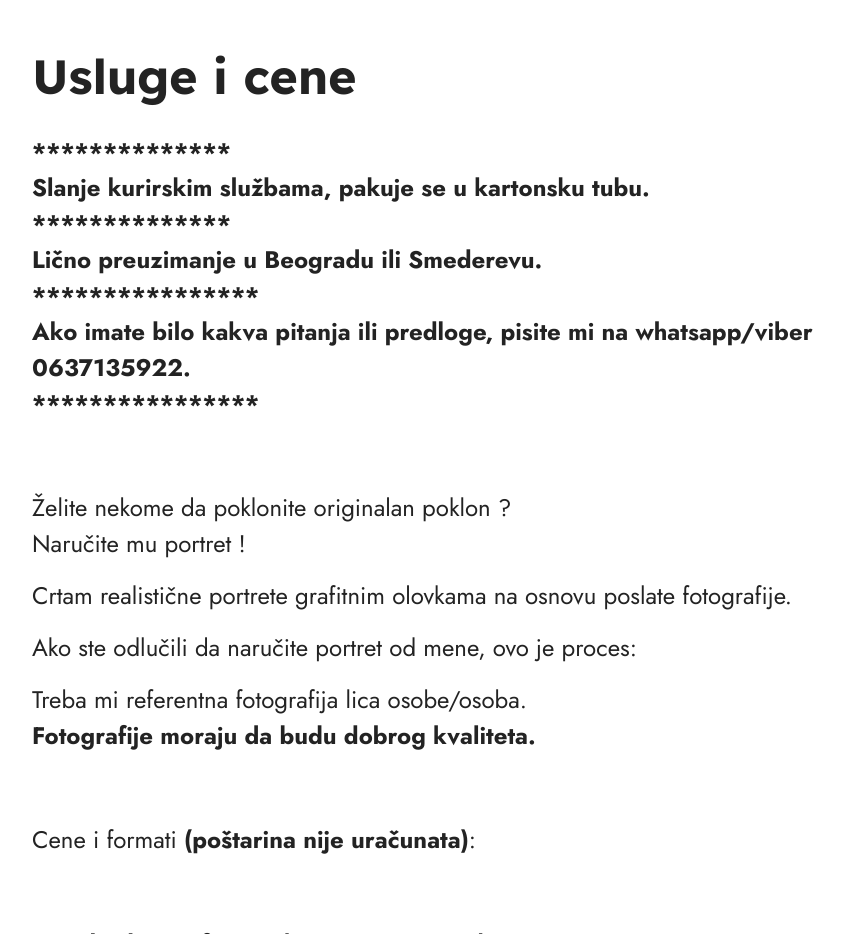
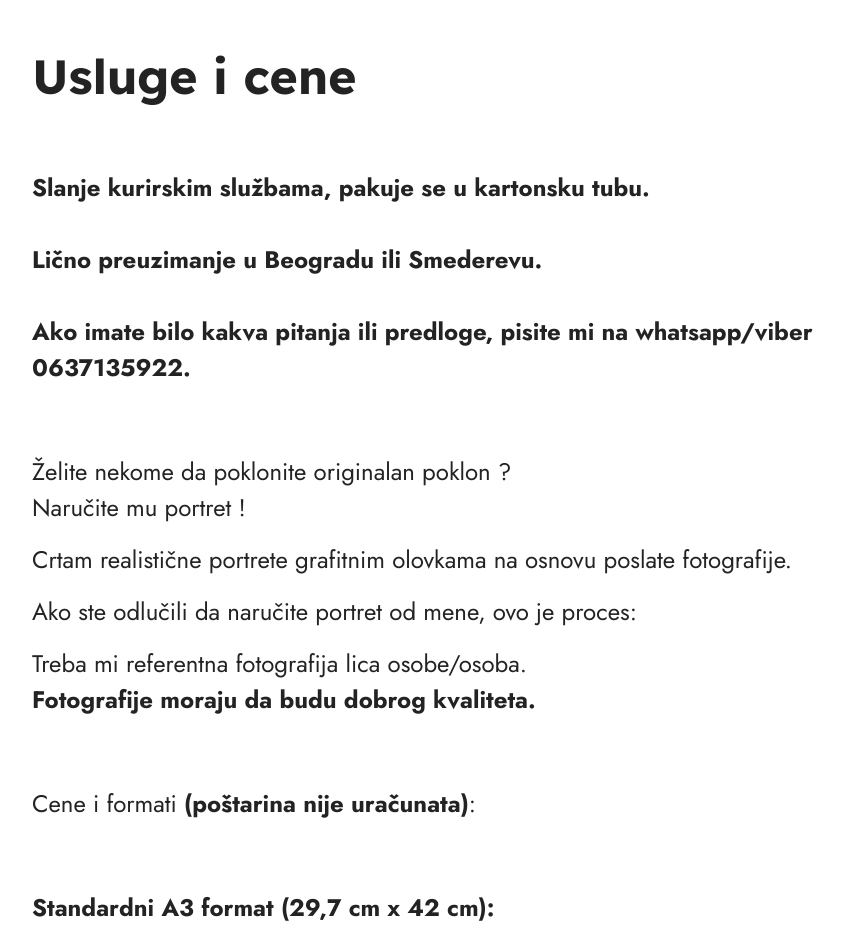
Before and after one commit to milosm2000/milos-portreti, a plain HTML site: page index.html in a window 1280 px wide. Shown: the part 1620-2554 px from the top of the page, without its empty margins (208-1052 px from the left). Drawn offline with Linux system fonts and the light colour scheme; files whose address does not match are found by name.

Commit message:
Update index.html

```diff
--- a/index.html
+++ b/index.html
@@ -144,7 +144,6 @@
           <p class="mbr-text mbr-fonts-style display-7 hidden animate__animated animate__delay-1s"> </p>
           <p class="mbr-text mbr-fonts-style display-7 animate__animated animate__delay-1s animate__fadeInUp"><strong>
               <font style="vertical-align: inherit;">
-                <font style="vertical-align: inherit;">************** </font>
               </font>
             </strong><br><strong>
               <font style="vertical-align: inherit;">
@@ -152,7 +151,6 @@
               </font>
             </strong><br><strong>
               <font style="vertical-align: inherit;">
-                <font style="vertical-align: inherit;">************** </font>
               </font>
             </strong><br><strong>
               <font style="vertical-align: inherit;">
@@ -160,7 +158,6 @@
               </font>
             </strong><br><strong>
               <font style="vertical-align: inherit;">
-                <font style="vertical-align: inherit;">**************** </font>
               </font>
             </strong><br><strong>
               <font style="vertical-align: inherit;">
@@ -168,7 +165,6 @@
               </font>
             </strong><br><strong>
                 <font style="vertical-align: inherit;">
-                  <font style="vertical-align: inherit;">**************** </font>
                 </font>
             </strong>
           <p class="mbr-text mbr-fonts-style display-7 animate__animated animate__delay-1s animate__fadeInUp">&nbsp;</p>
```
